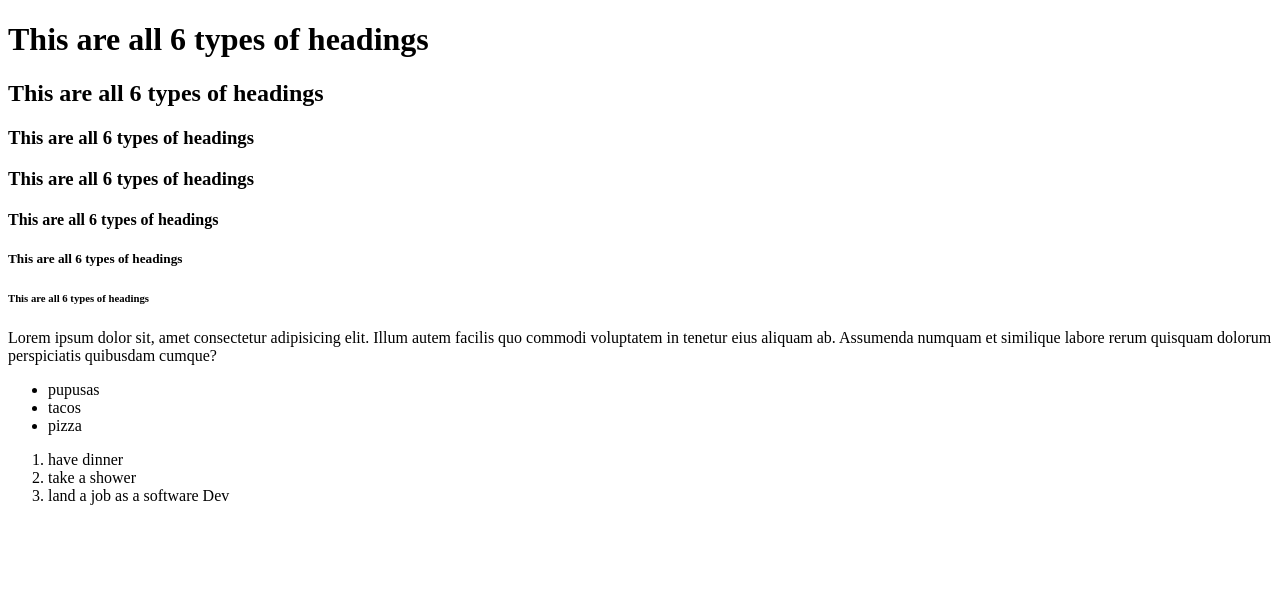
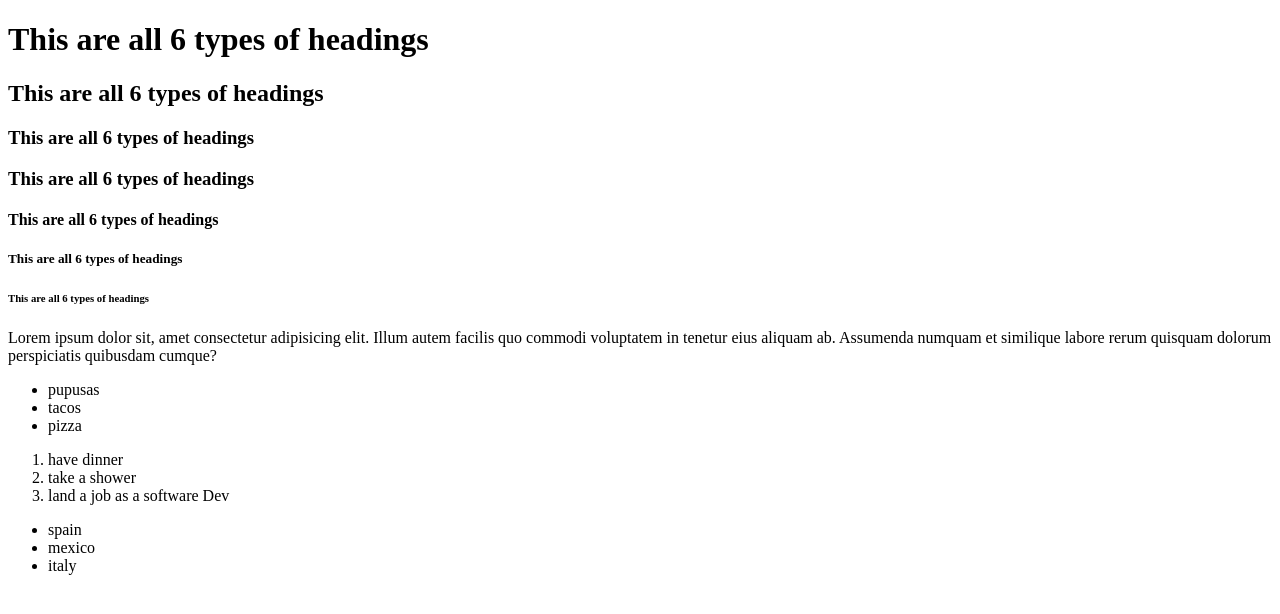
Before and after one commit to cordovacarlos22/git_test, a plain HTML site: page index.html in a window 1280 px wide. Drawn offline with Linux system fonts and the light colour scheme.

Commit message:
added list of place I could like to visit

```diff
--- a/index.html
+++ b/index.html
@@ -27,5 +27,11 @@
     <li>take a shower</li>
     <li>land a job as a software Dev</li>
   </ol>
+  <!-- list of places I could like to visit -->
+  <ul>
+    <li>spain</li>
+    <li>mexico</li>
+    <li>italy</li>
+  </ul>
 </body>
 </html>
```
